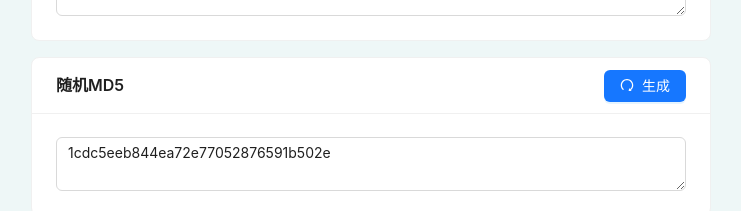
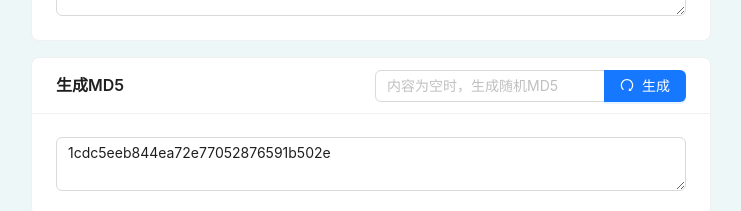
Before and after one commit to tive6/tiven-blog, a Next.js app: page /tools in a window 1280 px wide. Shown: the part 431-642 px from the top of the page, without its empty margins (269-1010 px from the left). Built offline with nearby package versions, Linux system fonts and the light colour scheme.

Commit message:
feat: 增加 字符 转 MD5 功能

```diff
--- a/package.json
+++ b/package.json
@@ -22,6 +22,7 @@
     "axios": "^1.5.0",
     "color": "^4.2.3",
     "color-string": "^1.9.1",
+    "crypto-js": "^4.2.0",
     "dayjs": "^1.11.9",
     "fs-extra": "^11.1.1",
     "gray-matter": "^4.0.3",
--- a/pages/tools/index.jsx
+++ b/pages/tools/index.jsx
@@ -1,6 +1,7 @@
 import { RedoOutlined } from '@ant-design/icons'
 import { useReactive } from 'ahooks'
 import { Button, Card, Divider, Input, Space } from 'antd'
+import MD5 from 'crypto-js/md5'
 import { useEffect } from 'react'
 
 import { genMd5, genUUID } from '@/common/utils'
@@ -11,6 +12,7 @@ const Page = () => {
     md5: '',
     json: '',
     jsonStr: '',
+    content: '',
   })
 
   function getUUID() {
@@ -18,7 +20,11 @@ const Page = () => {
   }
 
   async function getMd5() {
-    data.md5 = await genMd5()
+    if (data.content) {
+      data.md5 = MD5(data.content).toString()
+    } else {
+      data.md5 = await genMd5()
+    }
   }
 
   function getJson(type) {
@@ -53,11 +59,21 @@ const Page = () => {
           <Input.TextArea value={data.uuid}></Input.TextArea>
         </Card>
         <Card
-          title="随机MD5"
+          title="生成MD5"
           extra={
-            <Button onClick={getMd5} type="primary" icon={<RedoOutlined />}>
-              生成
-            </Button>
+            <Space.Compact block>
+              <Input
+                allowClear
+                style={{ width: '230px' }}
+                placeholder="内容为空时，生成随机MD5"
+                onChange={(e) => {
+                  data.content = e.target.value
+                }}
+              />
+              <Button onClick={getMd5} type="primary" icon={<RedoOutlined />}>
+                生成
+              </Button>
+            </Space.Compact>
           }
         >
           <Input.TextArea value={data.md5}></Input.TextArea>
```
Also changed, not shown: 1 other file (tests, documents, lock files or other folders).
